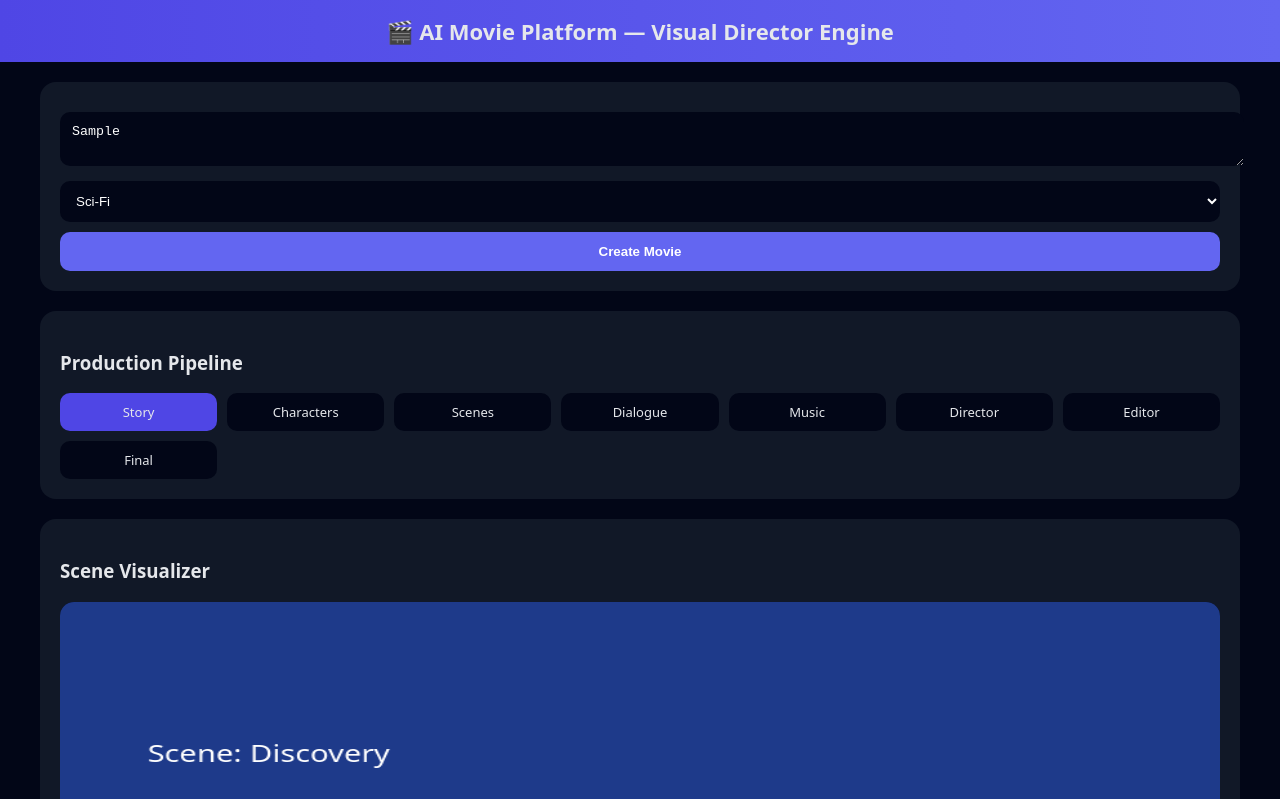
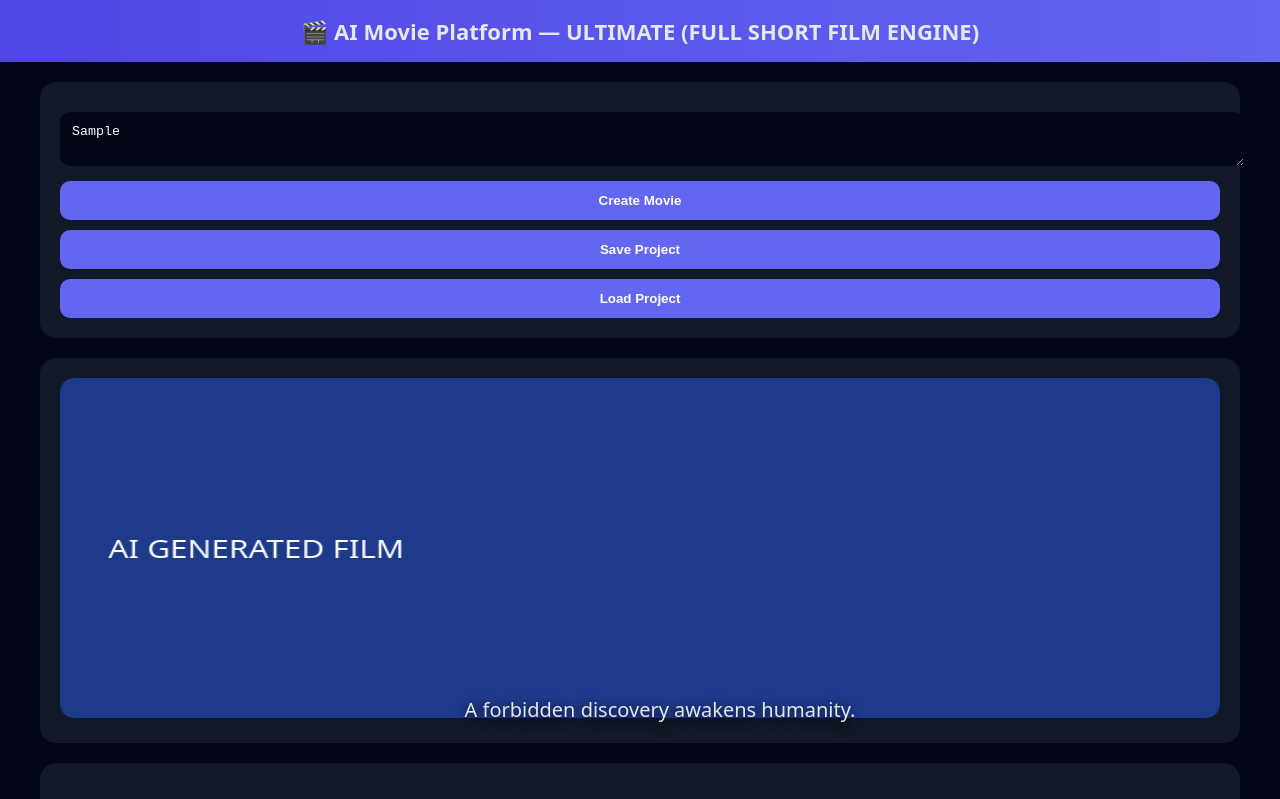
Before and after one commit to nithingidigi02-tech/Director, a plain HTML site: page index2.html in a window 1280 px wide. Both pictures are taken after typing "Sample" into the empty fields and a click on the button "Create Movie". Shown: the top 799 px of the page. Drawn offline with Linux system fonts and the light colour scheme.

Commit message:
Update index2.html

```diff
--- a/index2.html
+++ b/index2.html
@@ -2,195 +2,179 @@
 <html lang="en">
 <head>
 <meta charset="UTF-8">
-<title>AI Movie Platform — Visual Engine</title>
+<title>AI Movie Platform — ULTIMATE</title>
 <meta name="viewport" content="width=device-width, initial-scale=1.0">
 
 <style>
-body{
-  margin:0;
-  font-family:system-ui;
-  background:#020617;
-  color:#e5e7eb;
-}
-header{
-  padding:16px;
-  text-align:center;
-  font-size:22px;
-  font-weight:700;
-  background:linear-gradient(90deg,#4f46e5,#6366f1);
-}
-.container{
-  max-width:1200px;
-  margin:auto;
-  padding:20px;
-}
-.card{
-  background:#111827;
-  border-radius:16px;
-  padding:20px;
-  margin-bottom:20px;
-}
-textarea,select,button{
-  width:100%;
-  padding:12px;
-  margin-top:10px;
-  border-radius:10px;
-  border:none;
-  background:#020617;
-  color:#fff;
-}
-button{
-  background:#6366f1;
-  font-weight:600;
-  cursor:pointer;
-}
-.pipeline{
-  display:grid;
-  grid-template-columns:repeat(auto-fit,minmax(140px,1fr));
-  gap:10px;
-}
-.step{
-  background:#020617;
-  padding:10px;
-  border-radius:10px;
-  text-align:center;
-  font-size:13px;
-}
-.active{background:#4f46e5}
-canvas{
-  width:100%;
-  height:300px;
-  background:#000;
-  border-radius:14px;
-}
-pre{
-  background:#020617;
-  padding:16px;
-  border-radius:12px;
-  white-space:pre-wrap;
-  font-size:14px;
-}
+body{margin:0;font-family:system-ui;background:#020617;color:#e5e7eb}
+header{padding:16px;text-align:center;font-size:22px;font-weight:700;
+background:linear-gradient(90deg,#4f46e5,#6366f1)}
+.container{max-width:1200px;margin:auto;padding:20px}
+.card{background:#111827;border-radius:16px;padding:20px;margin-bottom:20px}
+textarea,button,input{width:100%;padding:12px;margin-top:10px;
+border-radius:10px;border:none;background:#020617;color:#fff}
+button{background:#6366f1;font-weight:600;cursor:pointer}
+canvas{width:100%;height:340px;background:#000;border-radius:14px}
+.stage{position:relative}
+.subtitle{position:absolute;bottom:20px;width:100%;
+text-align:center;font-size:20px;text-shadow:0 3px 12px #000}
+.sceneEditor{display:grid;grid-template-columns:1fr 1fr;gap:10px}
+pre{background:#020617;padding:16px;border-radius:12px;white-space:pre-wrap}
 </style>
 </head>
 
 <body>
 
-<header>🎬 AI Movie Platform — Visual Director Engine</header>
+<header>🎬 AI Movie Platform — ULTIMATE (FULL SHORT FILM ENGINE)</header>
 
 <div class="container">
 
 <div class="card">
-  <textarea id="idea" placeholder="Enter movie idea..."></textarea>
-  <select id="genre">
-    <option>Sci-Fi</option>
-    <option>Thriller</option>
-    <option>Mythological</option>
-  </select>
-  <button onclick="createMovie()">Create Movie</button>
+<textarea id="idea" placeholder="Enter movie idea..."></textarea>
+<button onclick="createMovie()">Create Movie</button>
+<button onclick="saveProject()">Save Project</button>
+<button onclick="loadProject()">Load Project</button>
+</div>
+
+<div class="card stage">
+<canvas id="canvas" width="960" height="340"></canvas>
+<div class="subtitle" id="subtitle"></div>
 </div>
 
 <div class="card">
-  <h3>Production Pipeline</h3>
-  <div class="pipeline" id="pipeline">
-    <div class="step">Story</div>
-    <div class="step">Characters</div>
-    <div class="step">Scenes</div>
-    <div class="step">Dialogue</div>
-    <div class="step">Music</div>
-    <div class="step">Director</div>
-    <div class="step">Editor</div>
-    <div class="step">Final</div>
-  </div>
+<h3>Scene Editor</h3>
+<div class="sceneEditor" id="sceneEditor"></div>
 </div>
 
 <div class="card">
-  <h3>Scene Visualizer</h3>
-  <canvas id="sceneCanvas" width="900" height="300"></canvas>
-</div>
-
-<div class="card">
-  <h3>Movie Blueprint</h3>
-  <pre id="output">Waiting...</pre>
+<h3>Movie Log</h3>
+<pre id="log">Waiting...</pre>
 </div>
 
 </div>
 
 <script>
-const steps = document.querySelectorAll(".step");
-const output = document.getElementById("output");
-const canvas = document.getElementById("sceneCanvas");
-const ctx = canvas.getContext("2d");
+const canvas=document.getElementById("canvas");
+const ctx=canvas.getContext("2d");
+const subtitle=document.getElementById("subtitle");
+const log=document.getElementById("log");
+const editor=document.getElementById("sceneEditor");
 
-function rand(arr){ return arr[Math.floor(Math.random()*arr.length)]; }
+let scenes=[];
+let recorder,recordedChunks=[];
+let musicCtx,oscillator;
 
-let scenes = [];
-
-function createMovie(){
-  output.textContent="";
-  steps.forEach(s=>s.classList.remove("active"));
-  scenes=[];
-
-  const story = {
-    opening: rand([
-      "An ancient system awakens.",
-      "A forbidden technology resurfaces."
-    ]),
-    climax: rand([
-      "Time collapses inward.",
-      "One soul remains."
-    ]),
-    ending: rand([
-      "The universe rewinds.",
-      "A new reality begins."
-    ])
-  };
-
-  scenes = [
-    {light:"#1e3a8a", speed:0.3, text:"Discovery"},
-    {light:"#312e81", speed:0.6, text:"Conflict"},
-    {light:"#7c2d12", speed:1.2, text:"Collapse"},
-    {light:"#020617", speed:0.8, text:"Sacrifice"},
-    {light:"#065f46", speed:0.2, text:"Rebirth"}
-  ];
-
-  output.textContent += "STORY\n";
-  output.textContent += story.opening+"\n"+story.climax+"\n"+story.ending+"\n\n";
-
-  playScenes();
+function speak(text,voiceIndex=0){
+  const u=new SpeechSynthesisUtterance(text);
+  const voices=speechSynthesis.getVoices();
+  u.voice=voices[voiceIndex%voices.length];
+  u.rate=0.95;
+  speechSynthesis.speak(u);
 }
 
-let sceneIndex = 0;
-let cameraX = 0;
+function startMusic(){
+  musicCtx=new AudioContext();
+  oscillator=musicCtx.createOscillator();
+  oscillator.type="sine";
+  oscillator.frequency.value=60;
+  oscillator.connect(musicCtx.destination);
+  oscillator.start();
+}
 
-function playScenes(){
-  if(sceneIndex >= scenes.length){
-    output.textContent += "\n🎉 FINAL MOVIE GENERATED";
-    return;
+function stopMusic(){
+  oscillator.stop();
+  musicCtx.close();
+}
+
+function generateScenes(){
+  scenes=[
+    {color:"#1e3a8a",duration:60,text:"A forbidden discovery awakens humanity.",voice:0},
+    {color:"#312e81",duration:60,text:"The system begins rewriting reality.",voice:1},
+    {color:"#7c2d12",duration:60,text:"Time fractures across dimensions.",voice:0},
+    {color:"#020617",duration:60,text:"One soul must decide existence.",voice:1},
+    {color:"#065f46",duration:60,text:"The universe rewinds. A new reality is born.",voice:0}
+  ];
+}
+
+function renderEditor(){
+  editor.innerHTML="";
+  scenes.forEach((s,i)=>{
+    editor.innerHTML+=`
+      <input value="${s.text}" onchange="scenes[${i}].text=this.value">
+      <input type="number" value="${s.duration}" onchange="scenes[${i}].duration=this.value">
+    `;
+  });
+}
+
+async function playScene(scene){
+  return new Promise(resolve=>{
+    let start=performance.now();
+    subtitle.textContent=scene.text;
+    speak(scene.text,scene.voice);
+
+    function frame(now){
+      const t=(now-start)/1000;
+      ctx.fillStyle=scene.color;
+      ctx.fillRect(0,0,canvas.width,canvas.height);
+
+      ctx.fillStyle="#fff";
+      ctx.font="26px system-ui";
+      ctx.fillText("AI GENERATED FILM",40,180);
+
+      if(t<scene.duration){
+        requestAnimationFrame(frame);
+      }else{
+        subtitle.textContent="";
+        resolve();
+      }
+    }
+    requestAnimationFrame(frame);
+  });
+}
+
+async function createMovie(){
+  log.textContent="Movie started...\n";
+  generateScenes();
+  renderEditor();
+  startMusic();
+
+  const stream=canvas.captureStream(30);
+  recorder=new MediaRecorder(stream,{mimeType:"video/webm"});
+  recordedChunks=[];
+  recorder.ondataavailable=e=>recordedChunks.push(e.data);
+  recorder.onstop=saveVideo;
+  recorder.start();
+
+  for(const s of scenes){
+    await playScene(s);
   }
 
-  steps[sceneIndex].classList.add("active");
+  stopMusic();
+  recorder.stop();
+}
 
-  const scene = scenes[sceneIndex];
-  let frames = 0;
+function saveVideo(){
+  const blob=new Blob(recordedChunks,{type:"video/webm"});
+  const url=URL.createObjectURL(blob);
+  const a=document.createElement("a");
+  a.href=url;
+  a.download="ai_short_film.webm";
+  a.click();
+  log.textContent+="Movie exported successfully.\n";
+}
 
-  const interval = setInterval(()=>{
-    frames++;
-    cameraX += scene.speed;
+function saveProject(){
+  localStorage.setItem("movieProject",JSON.stringify(scenes));
+  log.textContent+="Project saved.\n";
+}
 
-    ctx.fillStyle = scene.light;
-    ctx.fillRect(0,0,canvas.width,canvas.height);
-
-    ctx.fillStyle = "#fff";
-    ctx.font = "24px system-ui";
-    ctx.fillText("Scene: "+scene.text, 40 + cameraX, 160);
-
-    if(frames > 120){
-      clearInterval(interval);
-      sceneIndex++;
-      cameraX = 0;
-      playScenes();
-    }
-  }, 30);
+function loadProject(){
+  const data=localStorage.getItem("movieProject");
+  if(data){
+    scenes=JSON.parse(data);
+    renderEditor();
+    log.textContent+="Project loaded.\n";
+  }
 }
 </script>
 
```
